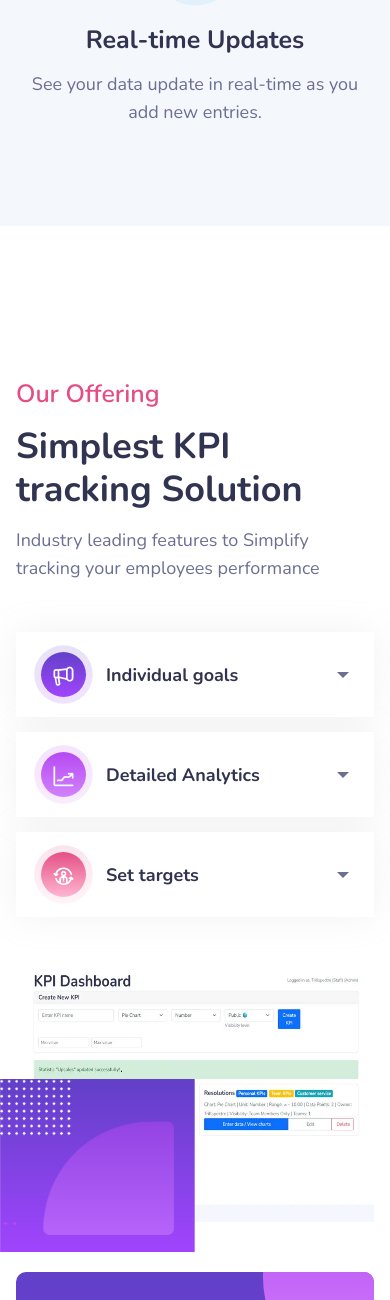
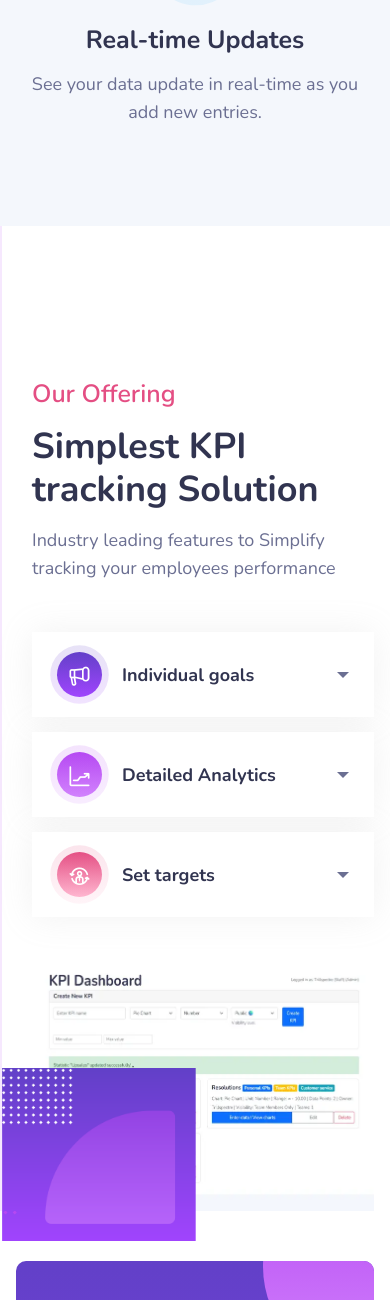
Before and after one commit to Trillspectre/dashtia, a Django app: page / in a window 390 px wide. Shown: the part 2119-3419 px from the top of the page. Run offline with Django 4.2, Linux system fonts and the light colour scheme; some libraries are stand-ins or nearby versions.

Commit message:
fix(css): add left gutter and subtle border to #why-use section for layout safety

```diff
--- a/stats/static/theme/assets/css/main.css
+++ b/stats/static/theme/assets/css/main.css
@@ -1615,6 +1615,21 @@ p {
   z-index: 1;
 }
 
+/* Ensure the why-use section doesn't run to the very left edge of the viewport.
+   Add a subtle left border and padding; collapse on small screens to avoid tight layout. */
+#why-use {
+  padding-left: 28px; /* visual gutter from left edge */
+  border-left: 3px solid rgba(181, 71, 244, 0.12); /* subtle accent border */
+  margin-left: 0; /* keep normal flow */
+}
+
+@media (max-width: 767px) {
+  #why-use {
+    padding-left: 14px; /* smaller gutter on mobile */
+    border-left-width: 2px;
+  }
+}
+
 .why-use-section .shape {
   position: absolute;
   bottom: 0;
```
